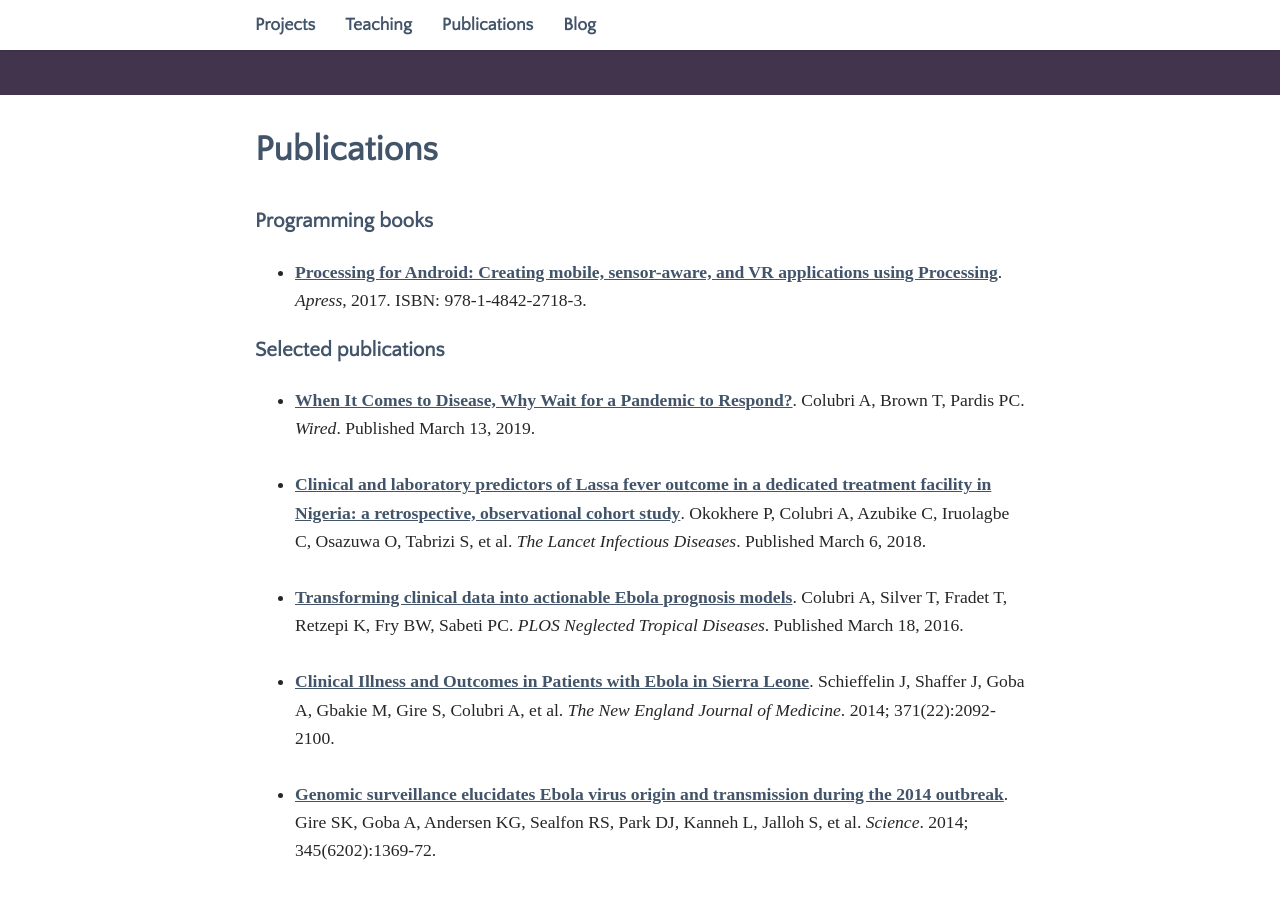
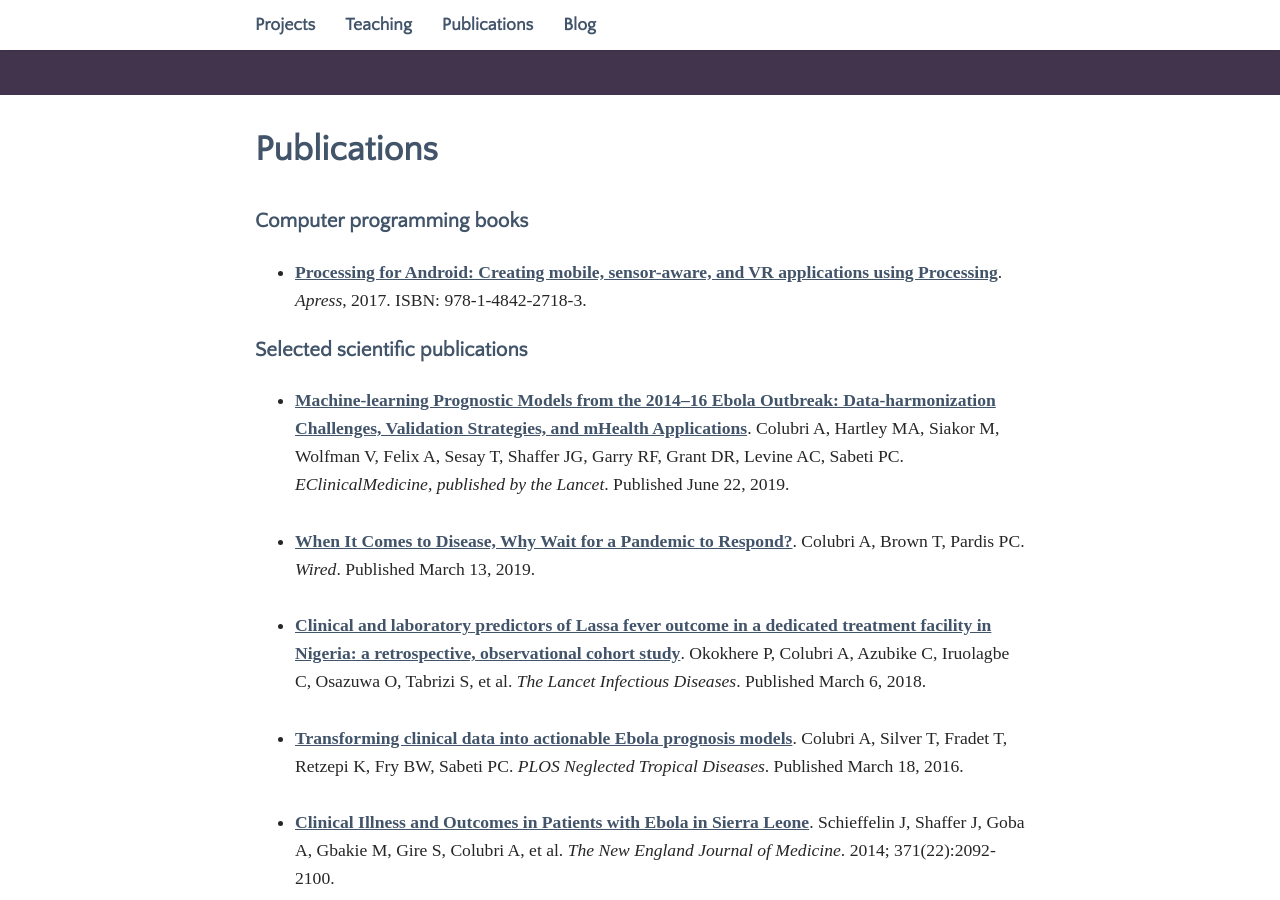
Before and after one commit to codeanticode/andrescolubri.net, a Jekyll site: the page built from _pages/03_publications.md, in a window 1280 px wide and 900 px high. Built offline with Jekyll 4.4.1, drawn with Linux system fonts in a browser that asks for light colours; some web fonts are replaced.

Commit message:
added ecm paper

```diff
--- a/_pages/03_publications.md
+++ b/_pages/03_publications.md
@@ -4,14 +4,14 @@ title: Publications
 permalink: /publications/
 ---
 
-### Programming books
+### Computer programming books
 
 * [Processing for Android: Creating mobile, sensor-aware, and VR applications using Processing]({{ site.url }}/androidbook){:target="_blank"}. _Apress_, 2017. ISBN: 978-1-4842-2718-3.
 
-### Selected publications
+### Selected scientific publications
 
 <ul>
-{% for pub in site.scipublications %}
+{% for pub in site.scipublications reversed %}
   <li><a href="{{ pub.url | prepend: site.baseurl }}">{{ pub.title }}</a>. {{ pub.authors }}.
   <i>{{ pub.journal }}</i>. {{ pub.info }}.</li><br>
 {% endfor %}
--- /dev/null
+++ b/collections/_scipublications/09_colubri_ecm_2019.md
@@ -0,0 +1,19 @@
+---
+layout: page
+title: "Machine-learning Prognostic Models from the 2014–16 Ebola Outbreak: Data-harmonization Challenges, Validation Strategies, and mHealth Applications"
+journal: EClinicalMedicine, published by the Lancet
+info: Published June 22, 2019
+doi: 10.1016/j.eclinm.2019.06.003
+authors: Colubri A, Hartley MA, Siakor M, Wolfman V, Felix A, Sesay T, Shaffer JG, Garry RF, Grant DR, Levine AC, Sabeti PC
+permalink: /scipublications/colubri_ecm_2019
+---
+
+**Background:** Ebola virus disease (EVD) plagues low-resource and difficult-to-access settings. Machine learning prognostic models and mHealth tools could improve the understanding and use of evidence-based care guidelines in such settings. However, data incompleteness and lack of interoperability limit model generalizability. This study harmonizes diverse datasets from the 2014–16 EVD epidemic and generates several prognostic models incorporated into the novel ~Ebola Care Guidelines~ app that provides informed access to recommended evidence-based guidelines.
+
+**Methods:** Multivariate logistic regression was applied to investigate survival outcomes in 470 patients admitted to five Ebola treatment units in Liberia and Sierra Leone at various timepoints during 2014–16. We generated a parsimonious model (viral load, age, temperature, bleeding, jaundice, dyspnea, dysphagia, and time-to-presentation) and several fallback models for when these variables are unavailable. All were externally validated against two independent datasets and compared to further models including expert observational wellness assessments. Models were incorporated into an app highlighting the signs/symptoms with the largest contribution to prognosis.
+
+**Findings:** The parsimonious model approached the predictive power of observational assessments by experienced clinicians (Area-Under-the-Curve, AUC = 0.70–0.79, accuracy = 0.64–0.74) and maintained its performance across subcohorts with different healthcare seeking behaviors. Age and viral load contributed >5-fold the weighting of other features and including them in a minimal model had a similar AUC, albeit at the cost of specificity.
+
+**Interpretation:** Clinically guided prognostic models can recapitulate clinical expertise and be useful when such expertise is unavailable. Incorporating these models into mHealth tools may facilitate their interpretation and provide informed access to comprehensive clinical guidelines.
+
+[Open Access publication](https://www.thelancet.com/journals/eclinm/article/PIIS2589-5370(19)30096-3/fulltext){:target="_blank"}
```
Also changed, not shown: collections/_scipublications/08_colubri_wired_2019.md (renamed from collections/_scipublications/01_colubri_wired_2019.md, +0 -1 lines), collections/_scipublications/01_colubri_jbsd_2004.md (renamed from collections/_scipublications/08_colubri_jbsd_2004.md), collections/_scipublications/02_jha_pnas_2005.md (renamed from collections/_scipublications/07_jha_pnas_2005.md), collections/_scipublications/03_colubri_jmb_2006.md (renamed from collections/_scipublications/06_colubri_jmb_2006.md), collections/_scipublications/04_gire_science_2014.md (renamed from collections/_scipublications/05_gire_science_2014.md), collections/_scipublications/05_schieffelin_nejm_2014.md (renamed from collections/_scipublications/04_schieffelin_nejm_2014.md), collections/_scipublications/06_colubri_plosntd_2016.md (renamed from collections/_scipublications/03_colubri_plosntd_2016.md), collections/_scipublications/07_okokhere_tlid_2018.md (renamed from collections/_scipublications/02_okokhere_tlid_2018.md).
